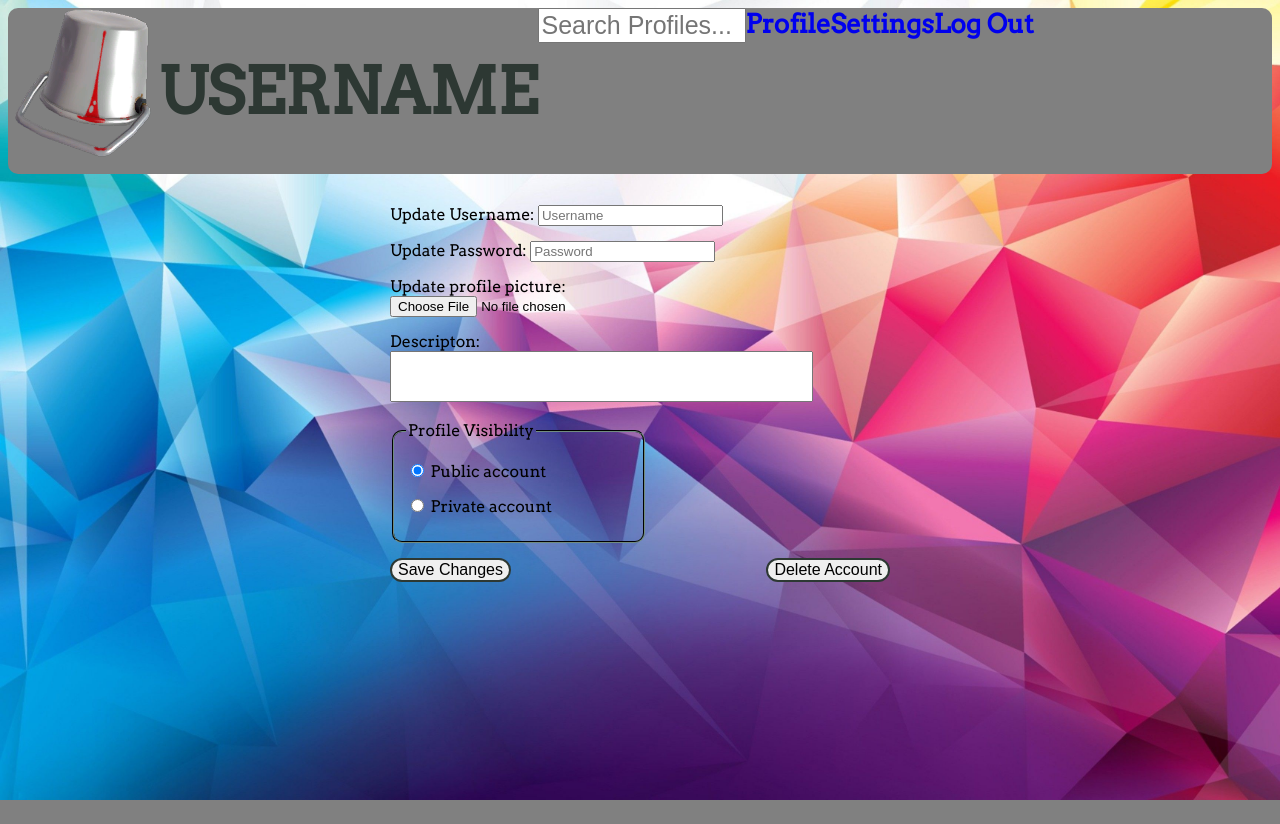
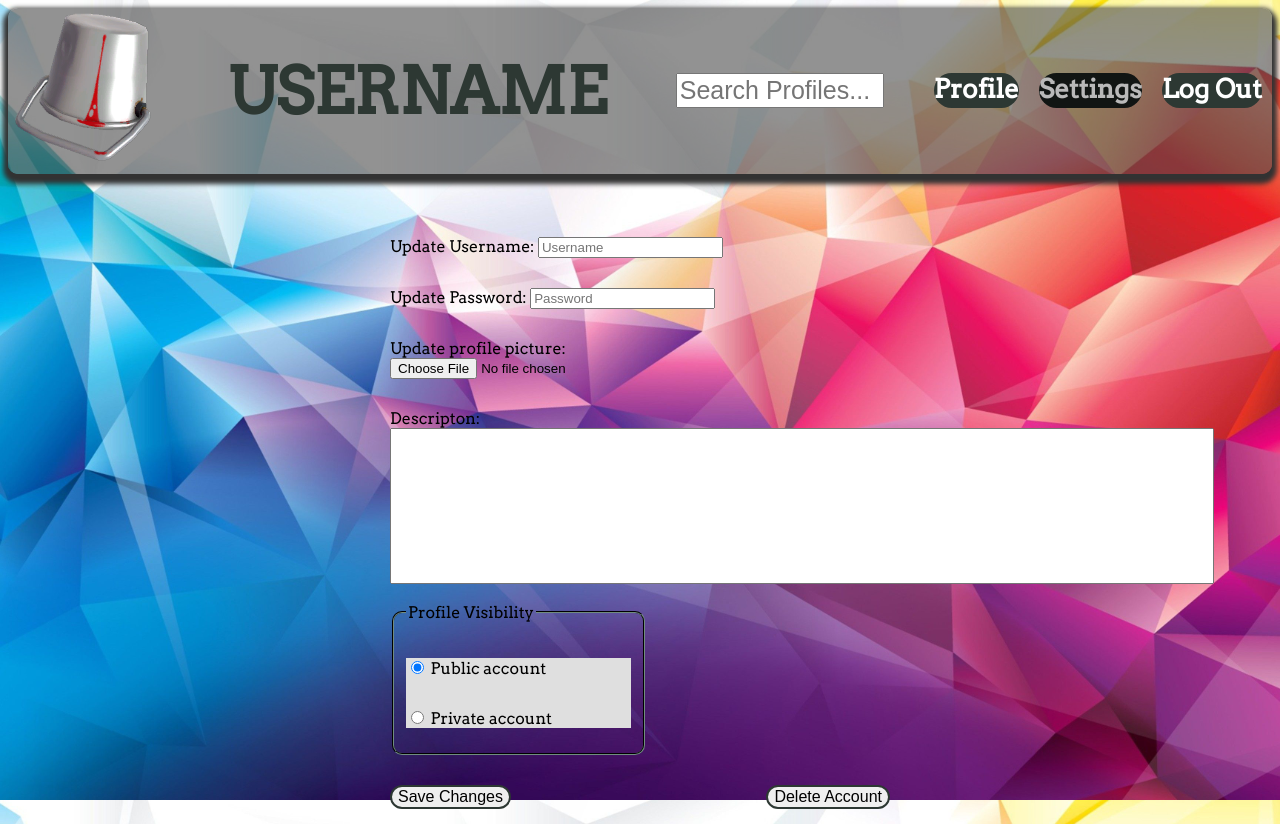
Before and after one commit to TimC615/COIS-3420H-Project, a PHP site: page /settings.html in a window 1280 px wide. Before the commit the page ends 800 px from the top, so only its background shows below. Run offline with PHP 8.4, Linux system fonts and the light colour scheme.

Commit message:
Settings page and header finsihed. Might need to chatge header colour scheme.

```diff
--- a/css/general_styles.css
+++ b/css/general_styles.css
@@ -7,3 +7,68 @@ body {
   background-size: cover;
   font-family: 'Arvo', serif;
 }
+
+header {
+    display: flex;
+    flex-direction: row;
+    justify-content: space-between;
+    border-radius: 10px;
+    background-color: rgba(74, 74, 74, 0.6);
+    box-shadow: 0 5px 5px 5px rgb(50, 50, 50);
+}
+
+header div{
+  align-self: center;
+}
+
+#searchbar {
+    font-size: 25px;
+    width: 200px;
+}
+
+#navsearch{
+  display: flex;
+  flex-direction: row;
+}
+
+#navsearch form{
+  margin-right: 40px;
+}
+
+nav {
+    display: flex;
+    flex-direction: row;
+}
+
+/* Setting tabs within next-page box to be on the right side. */
+a {
+    text-align: center;
+    display: block;
+    font-size: 26px;
+    font-weight: bold;
+    text-decoration: none;
+    border-radius: 25px;
+}
+
+nav a{
+  margin-left: 10px;
+  margin-right: 10px;
+  background-color: #2D3833;
+  color: white;
+}
+
+/* Changing colour of tabs when hovered over. */
+nav a:hover {
+    background-color: white;
+    color: #2D3833;
+}
+
+.active {
+  background-color: #111513;
+  color: #B9B9B9;
+}
+
+h1 {
+    font-size: 64px;
+    color: #2D3833;
+}
--- a/css/settings.css
+++ b/css/settings.css
@@ -1,49 +1,4 @@
 @import url('https://fonts.googleapis.com/css?family=Arvo&display=swap');
-
-header {
-    display: flex;
-    flex-direction: row;
-    align-content: space-between;
-    background-color: grey;
-    margin-top: auto;
-    margin-bottom: auto;
-    border-radius: 10px;
-}
-
-#searchbar {
-    font-size: 25px;
-    width: 200px;
-}
-
-nav {
-    display: flex;
-    flex-direction: row;
-}
-
-/* Setting tabs within next-page box to be on the right side. */
-a {
-    text-align: center;
-    display: block;
-    font-size: 26px;
-    font-weight: bold;
-    text-decoration: none;
-    border-radius: 25px;
-}
-
-a {}
-
-/* Changing colour of tabs when hovered over. */
-nav a:hover {
-    background-color: #ddd;
-    color: black;
-}
-
-.active {}
-
-h1 {
-    font-size: 64px;
-    color: #2D3833;
-}
 
 textarea {
     resize: none;
@@ -53,11 +8,11 @@ textarea {
     margin-left: auto;
     margin-right: auto;
     width: 500px;
-    margin-top: 2.5%;
+    margin-top: 5%;
 }
 
 #editaccount div {
-    margin-top: 15px;
+    margin-top: 30px;
     margin-bottom: 15px
 }
 
@@ -65,6 +20,10 @@ fieldset {
     width: 45%;
     border-radius: 10px;
     border-color: #2D3833
+}
+
+fieldset div{
+  background-color: #dfdfdf;
 }
 
 #commitchanges {
--- a/settings.html
+++ b/settings.html
@@ -19,12 +19,10 @@
 		<div>
 			<h1>USERNAME</h1>
 		</div>
-		<div>
+		<div id="navsearch">
 			<form id="searchprofiles" action="#" method="post">
 				<input id="searchbar" type="text" placeholder="Search Profiles...">
 			</form>
-		</div>
-		<div>
 			<nav>
 				<a href="profile.html">Profile</a>
 				<a href="settings.html" class="active">Settings</a>
@@ -53,10 +51,11 @@
 		<!--Possibly display current descripton before a change occur-->
 		<div>
 			<label for="updatedesc">Descripton:</label><br />
-			<textarea name="updatedesc" rows="3" cols="50" maxlength="150"></textarea>
+			<textarea name="updatedesc" rows="10" cols="100" maxlength="600"></textarea>
 		</div>
 		<fieldset>
 			<legend>Profile Visibility</legend>
+			<div>
 				<div>
 					<input id="publicacc" type="radio" name="access" value="public" checked="checked">
 					<label for="publicacc">Public account</label>
@@ -64,6 +63,7 @@
 				<div>
 					<input id="privateacc" type="radio" name="access" value="private">
 					<label for="privateacc">Private account</label>
+				</div>
 			</div>
 		</fieldset>
 		<!--implement javascript compatibility for confirmation popup-->
```
Lines whose indentation alone changed are shown as unchanged.
